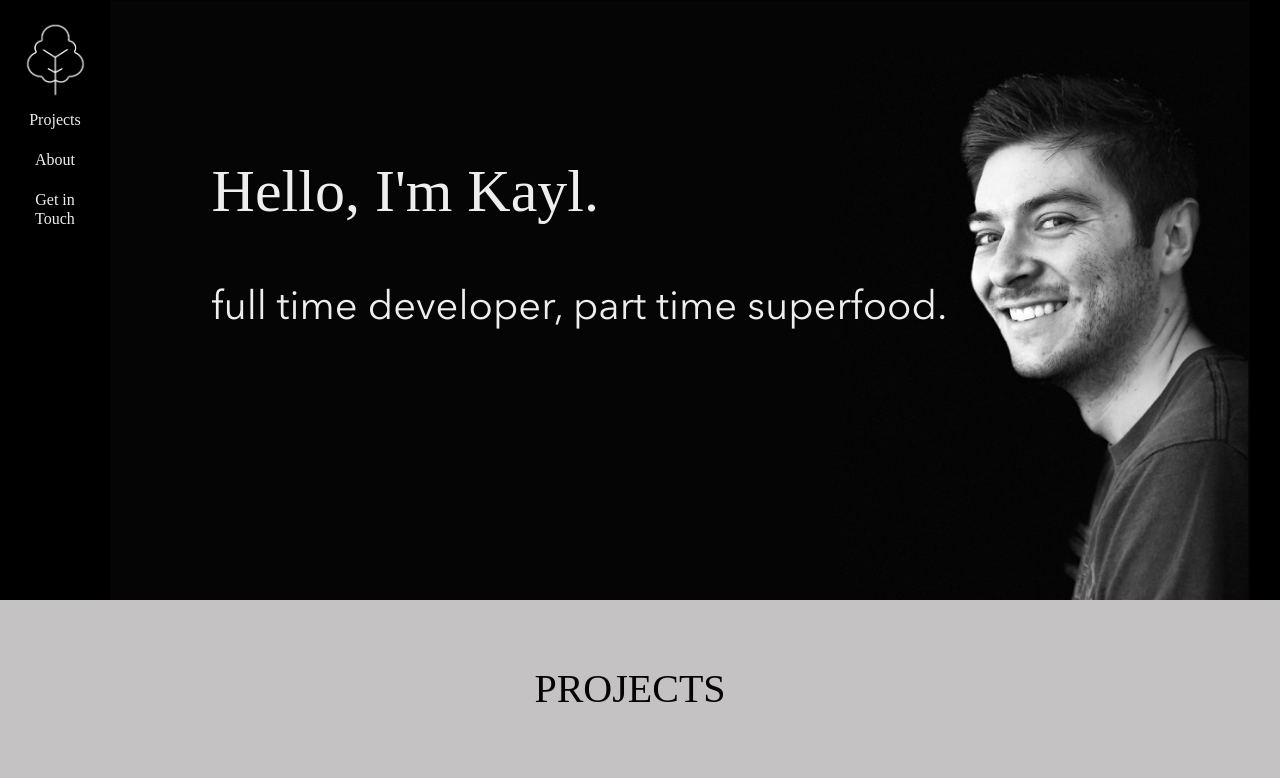
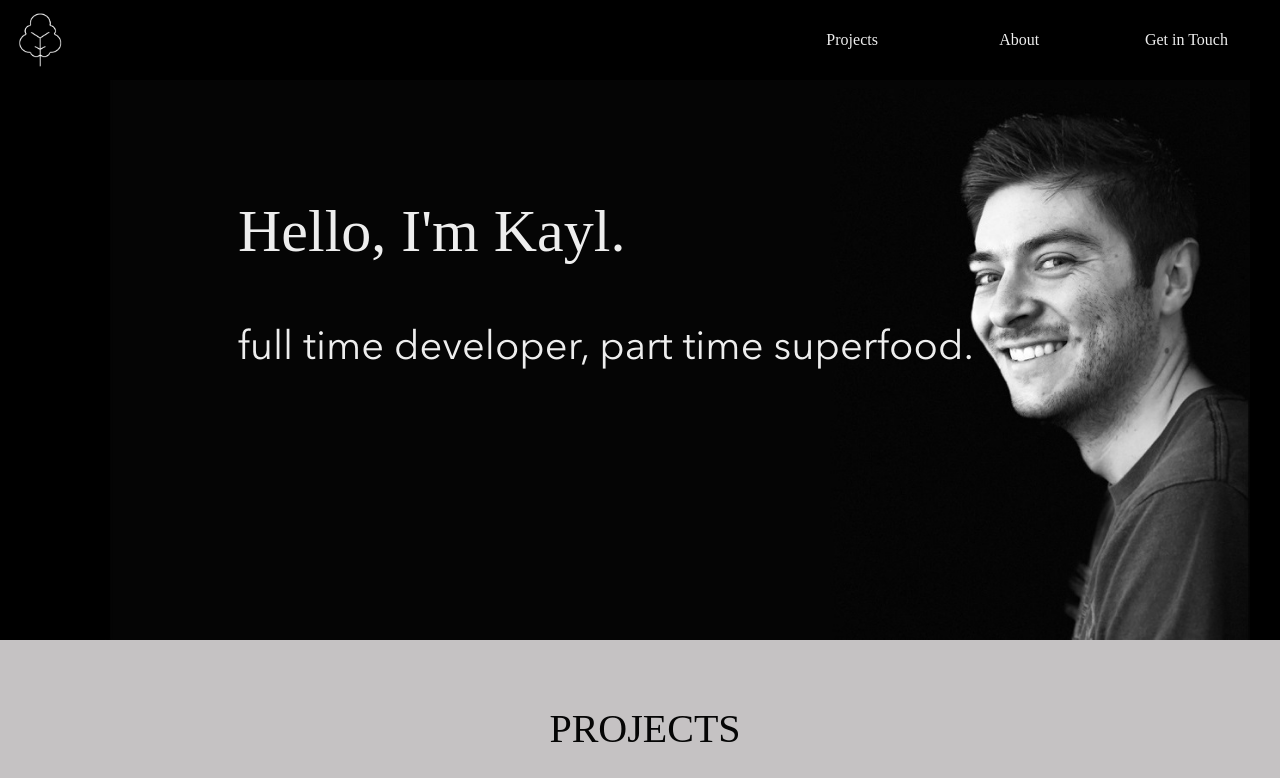
Before and after one commit to K-Banks/personal_portfolio, a website built with webpack: page src/index.html in a window 1280 px wide. Shown: the top 778 px of the page. Built offline with nearby package versions, Linux system fonts and the light colour scheme; a web font is replaced by a local one.

Commit message:
Move navbar back to top of screen, freeze in place and add black background for consistent contrast

```diff
--- a/src/css/styles.css
+++ b/src/css/styles.css
@@ -20,31 +20,34 @@ div {
 
 .wrapper {
   display: grid;
-  grid-template: repeat(6, auto) / 70px 1fr 1fr 70px;
+  grid-template: repeat(6, auto) / 100px 1fr 1fr 70px;
   grid-auto-rows: auto;
   background-color: black;
   color: #eeeeee;
   grid-template-areas:
-    ". . n n"
+    "n n n n"
     ". h h h"
     "b p p x"
     ". s s ."
     ". a a ."
     "c c c c";
 }
-
+/*
 #leftBar {
   position: fixed;
-  margin-left: 20px;
+  margin-left: 15px;
   margin-top: 20px;
-}
+} */
 
 .logo {
+  /* position: fixed; */
+  margin-left: 10px;
+  margin-top: -20px;
   background-image: url(./../img/logosmall.png);
   background-position: center;
   background-size: contain;
-  height: 80px;
-  width: 70px;
+  height: 60px;
+  width: 60px;
 }
 
 .logoblack {
@@ -59,9 +62,13 @@ div {
 #navbar {
   grid-area: n;
   display: grid;
-  width: 70px;
-  grid-template-rows: repeat(3, 40px);
-  margin-top: 10px;
+  width: 100%;
+  grid-template-columns: 100px 12fr 3fr 3fr 3fr 10px;
+  padding-top: 30px;
+  height: 80px;
+  position: fixed;
+  background-color: black;
+  z-index: 1;
 }
 
 #navbar h6 {
@@ -77,6 +84,7 @@ div {
 .header {
   display: grid;
   grid-area: h;
+  margin-top: 40px;
   height: 600px;
   background-image: url(./../img/herobg.jpg);
   background-position: bottom right;
@@ -155,6 +163,10 @@ div {
   margin-bottom: 60px;
 }
 
+.project h3 {
+  margin-top: 10px;
+}
+
 #projectInfo {
   border-top: 2px solid black;
   height: auto;
@@ -213,13 +225,15 @@ div {
   display: grid;
   grid-template-columns: repeat(2, 1fr);
   color: #050505;
-  height: 750px;
+  height: 700px;
   padding: 0px 70px;
+  padding-left: 100px;
 }
 
 img {
   width: 100px;
   height: 100px;
+  filter: grayscale(100%);
 }
 
 li {
@@ -280,7 +294,7 @@ li {
 #contactInfo h4 {
   text-align: left;
   padding-left: 5px;
-  padding-top: 10px;
+  margin-top: 15px;
 }
 
 .flexContact {
@@ -323,10 +337,6 @@ iframe {
   color: #050505;
 }
 
-img {
-  filter: grayscale(100%);
-}
-
 img:hover {
   filter: none;
 }
--- a/src/index.html
+++ b/src/index.html
@@ -9,10 +9,9 @@
   </head>
   <body>
     <div class="wrapper">
-      <div id="leftBar">
-        <div class="logo">
-        </div>
       <div id="navbar">
+        <div class="logo"></div>
+        <div></div>
         <div>
           <h6 class="highlight" id="projectsLink">Projects</h6>
         </div>
@@ -21,7 +20,6 @@
         </div>
         <div>
           <h6 class="highlight" id="contactLink">Get in Touch</h6>
-          </div>
         </div>
       </div>
       <div class="header">
--- a/src/main.js
+++ b/src/main.js
@@ -81,25 +81,25 @@ $(document).ready(function(){
 
   $("#projectsLink").click(function(){
     $('html,body').animate({
-      scrollTop: $(".projectContainer").offset().top},
+      scrollTop: ($(".projectContainer").offset().top - 80)},
     1500);
   });
 
   $("#aboutLink").click(function(){
     $('html,body').animate({
-      scrollTop: $(".about").offset().top},
+      scrollTop: ($(".about").offset().top - 75)},
     2000);
   });
 
   $("#contactLink").click(function(){
     $('html,body').animate({
-      scrollTop: $(".reachout").offset().top},
+      scrollTop: ($(".reachout").offset().top - 80)},
     2500);
   });
 
   $(".logo").click(function(){
     $('html,body').animate({
-      scrollTop: $(".wrapper").offset().top},
+      scrollTop: ($(".wrapper").offset().top - 80)},
     2500);
   });
 
@@ -110,7 +110,7 @@ $(document).ready(function(){
     $(event.target).addClass("active");
     $("#projectInfo").slideDown(1000);
     $('html,body').animate({
-      scrollTop: $("#slideMark").offset().top},
+      scrollTop: ($("#slideMark").offset().top - 80)},
     1500);
   });
 
@@ -118,30 +118,31 @@ $(document).ready(function(){
     $(".projectButton").removeClass("active");
     $("#projectInfo").slideUp(1000);
     $('html,body').animate({
-      scrollTop: $(".projectContainer").offset().top},
+      scrollTop: ($(".projectContainer").offset().top - 80)},
     1500);
   });
 
-  $(window).on('scroll', function() {
-    var projectsStartPosition = $(".projectContainer").offset().top;
-    var projectsEndPosition = $(".about").offset().top;
-    var projectsLinkPosition = $("#projectsLink").offset().top;
-    var aboutLinkPosition = $("#aboutLink").offset().top;
-    var reachoutLinkPosition = $("#contactLink").offset().top;
-    var logoPosition = $(".logo").offset().top + 40;
-    let linkArray = ["#projectsLink", "#aboutLink", "#contactLink"]
-    let positionArray = [projectsLinkPosition, aboutLinkPosition, reachoutLinkPosition];
-    for (var i = 0; i < positionArray.length; i++) {
-      if (positionArray[i] > projectsStartPosition && positionArray[i] < projectsEndPosition) {
-        $(linkArray[i]).addClass("black");
-      } else {
-        $(linkArray[i]).removeClass("black");
-      }
-    }
-    if (logoPosition > projectsStartPosition && logoPosition < projectsEndPosition) {
-      $(".logo").addClass("logoblack");
-    } else {
-      $(".logo").removeClass("logoblack");
-    }
-  });
+  // $(window).on('scroll', function() {
+  //   var projectsStartPosition = $(".projectContainer").offset().top;
+  //   var projectsEndPosition = $(".about").offset().top;
+  //   var projectsLinkPosition = $("#projectsLink").offset().top;
+  //   var contactPosition = $(".reachout").offset().top;
+  //   var aboutLinkPosition = $("#aboutLink").offset().top;
+  //   var reachoutLinkPosition = $("#contactLink").offset().top;
+  //   var logoPosition = $(".logo").offset().top + 40;
+  //   let linkArray = ["#projectsLink", "#aboutLink", "#contactLink"]
+  //   let positionArray = [projectsLinkPosition, aboutLinkPosition, reachoutLinkPosition];
+  //   for (var i = 0; i < positionArray.length; i++) {
+  //     if (positionArray[i] > projectsStartPosition && positionArray[i] < projectsEndPosition || positionArray[i] > contactPosition) {
+  //       $(linkArray[i]).addClass("black");
+  //     } else {
+  //       $(linkArray[i]).removeClass("black");
+  //     }
+  //   }
+  //   if (logoPosition > projectsStartPosition && logoPosition < projectsEndPosition || logoPosition > contactPosition) {
+  //     $(".logo").addClass("logoblack");
+  //   } else {
+  //     $(".logo").removeClass("logoblack");
+  //   }
+  // });
 });
```
Lines whose indentation alone changed are shown as unchanged.
